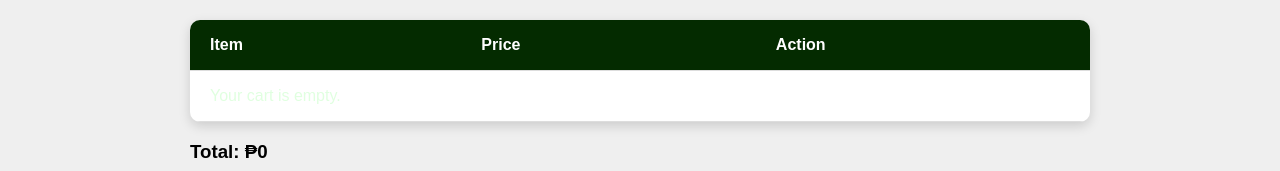
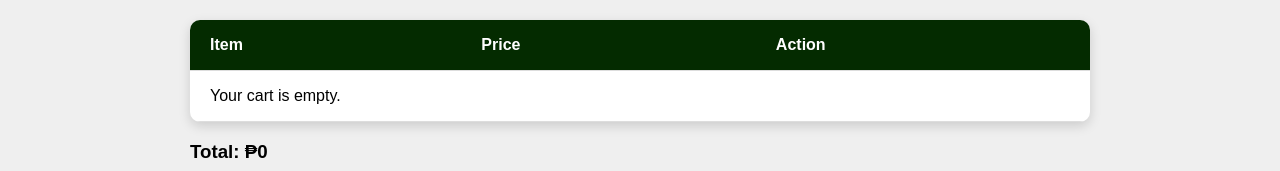
Before and after one commit to emochupfox/super-broccoli, a plain HTML site: page checkout.html in a window 1280 px wide. Shown: the part 185-356 px from the top of the page. Drawn offline with Linux system fonts and the light colour scheme.

Commit message:
change item color to black for visibility

```diff
--- a/css/student.css
+++ b/css/student.css
@@ -264,6 +264,10 @@ body {
   box-shadow: 0 0 10px rgba(0, 0, 0, 0.2);
   text-align: center;
   flex-shrink: 0;
+}
+
+.fee-table td:first-child {
+  color: black;
 }
 
 .merch-card img {
```
